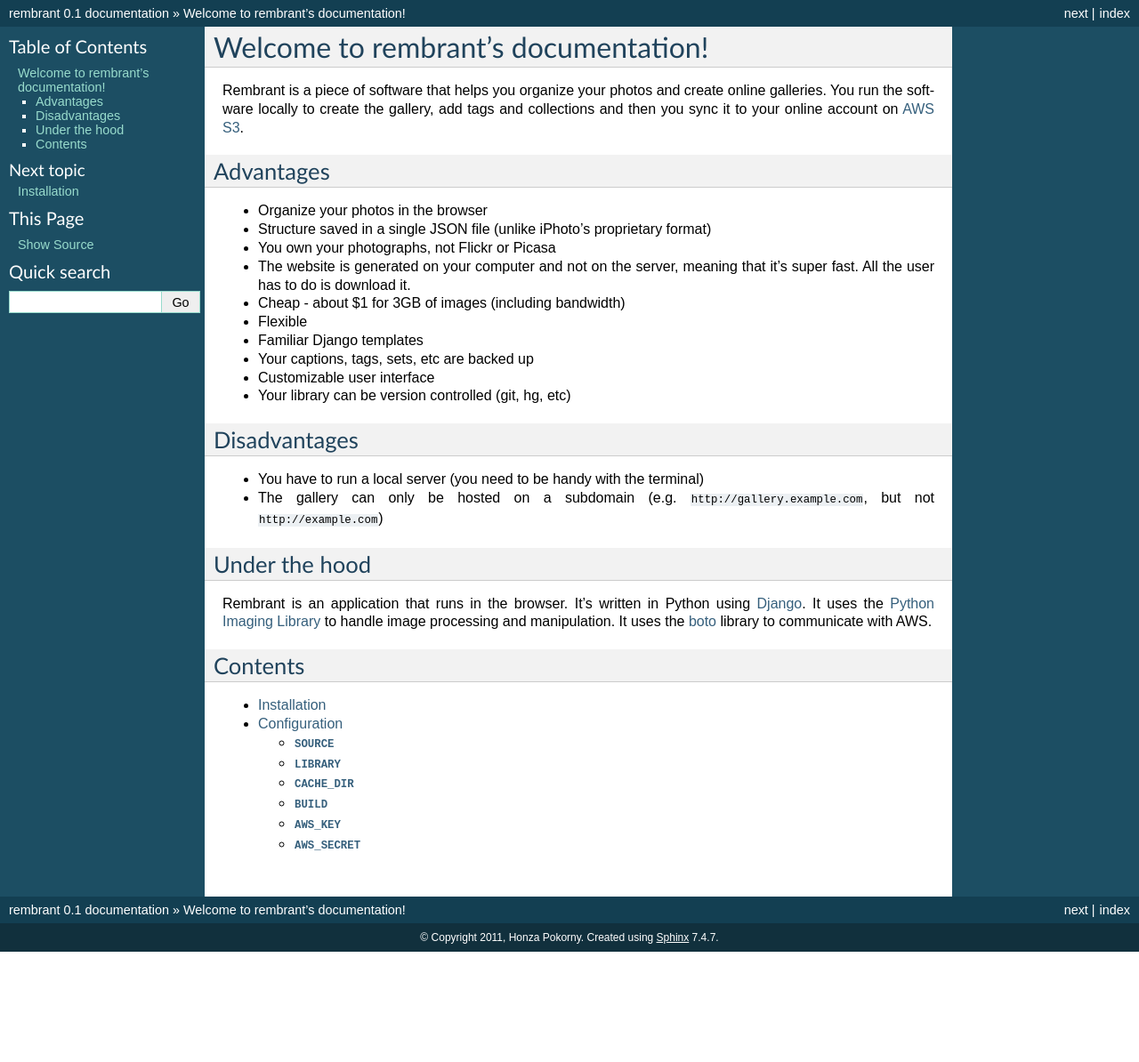
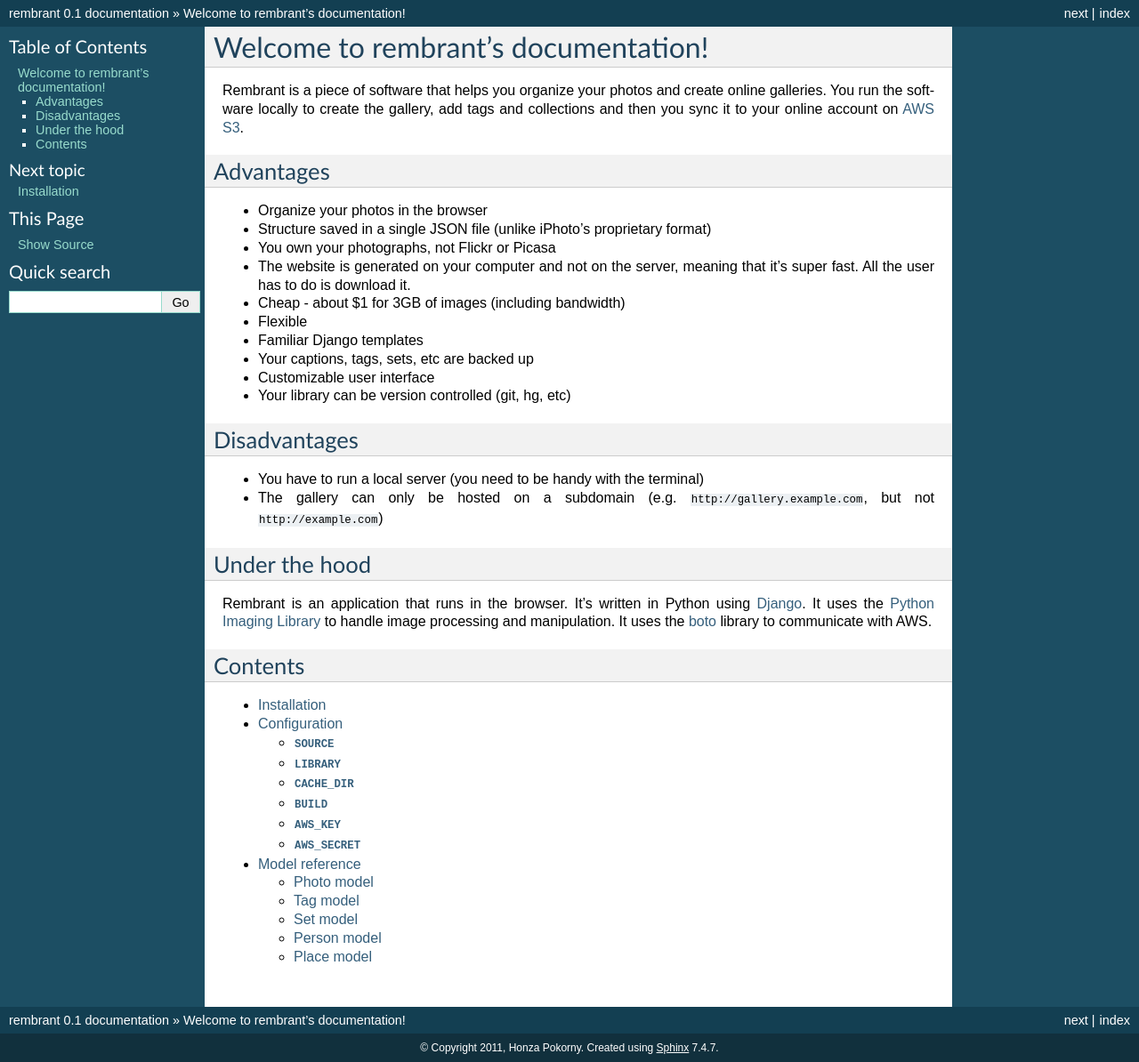
Before and after one commit to honza/rembrant, a Sphinx documentation site: the page built from docs/index.rst, in a window 1280 px wide. Shown: the whole page at 89% size. Built offline with Sphinx 7.4.7, drawn with Linux system fonts in a browser that asks for light colours; before the commit the page ends 1070 px from its top, so only the background shows below that; some of the changed lines change nothing that is shown.

Commit message:
Add simple reference to docs.

```diff
--- a/docs/index.rst
+++ b/docs/index.rst
@@ -52,5 +52,6 @@
 
    installation
    configuration
+   models
 
 .. _AWS S3: http://aws.amazon.com/s3/
--- /dev/null
+++ b/docs/models.rst
@@ -0,0 +1,97 @@
+Model reference
+===============
+
+This is the public API for rembrant.
+
+.. warning:: This API may change at any time. When rembrant reaches 1.0.0, the
+    API will become stable.
+
+Photo model
+-----------
+
+.. py:class:: Photo
+
+    This class contains all the information and metadata about a single photo.
+
+.. py:attribute:: title
+
+   The title for the photo.
+
+.. py:attribute::  filename
+
+    The photo's filename.
+
+.. py:attribute:: caption
+
+    The photo's caption.
+
+.. py:attribute:: tags
+
+    A list of :py:class:`Tag` instances.
+
+.. py:attribute:: sets
+
+    A list of :py:class:`Set` instances.
+
+.. py:attribute:: people
+
+    A list of :py:class:`Person` instances.
+
+.. py:attribute:: places
+
+    A list of :py:class:`Place` instances.
+
+.. py:attribute:: sha
+
+    A hexdigest of a SHA hash of the original image file.
+
+.. py:attribute:: small_thumb
+
+    A filename of the small thumbnail. 100px wide by default.
+
+.. py:attribute:: big_thumb
+
+    A filename of the big thumbnail. 800px wide by default.
+
+.. py:method:: to_json()
+
+    Return a Python dictionary representing the :py:class:`Photo` instance
+    suitable for serialization into JSON. Related objects are represented as
+    lists of primary keys.
+
+
+Tag model
+---------
+
+.. py:class:: Tag
+
+    The tag class
+
+.. py:attribute:: name
+
+Set model
+---------
+
+.. py:class:: Set
+
+    The set class
+
+.. py:attribute:: name
+
+Person model
+------------
+
+.. py:class:: Person
+
+    The person class
+
+.. py:attribute:: name
+
+Place model
+-----------
+
+.. py:class:: Place
+
+    The place class
+
+.. py:attribute:: name
```
